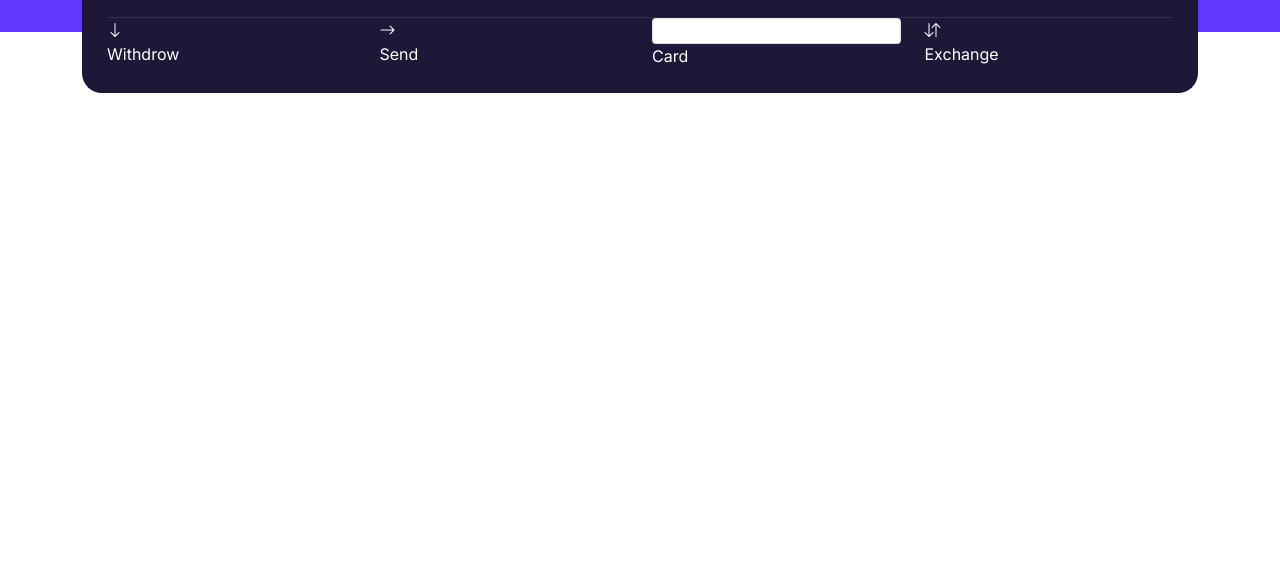
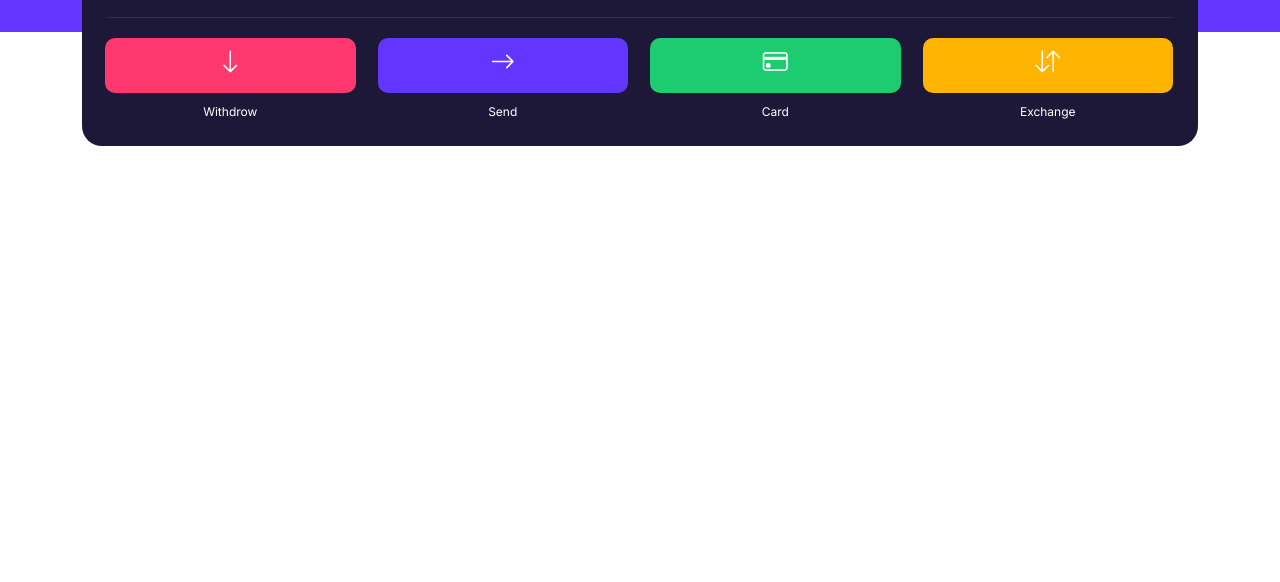
Before and after one commit to arifenEmon/nine-star, a plain HTML site: page index.html in a window 1280 px wide. Shown: the part 218-800 px from the top of the page. Drawn offline with nearby package versions, Linux system fonts and the light colour scheme; a web font is replaced by a local one.

Commit message:
now send

```diff
--- a/css/style.css
+++ b/css/style.css
@@ -86,6 +86,47 @@ button.add-blance-btn i {
     border-radius: 10px;
     background: #342375;
 }
+.total-display-option .col-3 div {
+    background: #FF396F;
+    height: 55px;
+    text-align: center;
+    font-size: 25px;
+    padding: 6px 0;
+    border-radius: 10px;
+}
+
+.total-display-option {
+    margin-top: 20px;
+}
+.total-display-option span {
+    font-size: 12px;
+    text-align: center;
+    display: block;
+    margin-top: 10px;
+}
+
+.total-display-option .col-3 {
+    padding-left: 10px;
+}
+.total-display-option .col-3 .send{
+    background-color: #6236FF;
+}
+.total-display-option .col-3 .cards{
+    background-color: #1DCC70;
+}
+
+.total-display-option .col-3 .exch{
+    background-color: #FFB400;
+}
+
+
+
+
+
+
+
+
+
 /*
 font-family: 'Inter', sans-serif;
 font-family: 'The Nautigal', cursive;
--- a/index.html
+++ b/index.html
@@ -71,8 +71,8 @@
                             <span>Send</span>
                         </div>
                         <div class="col-3">
-                            <div class="card">
-                                <i class="bi bi-credit-card-2-back"></i>
+                            <div class="cards">
+                                <i class="bi bi-credit-card"></i>
                             </div>
                             <span>Card</span>
                         </div>
```
